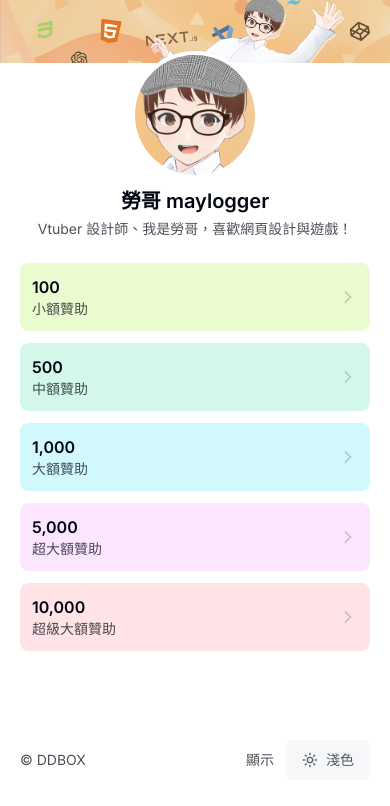
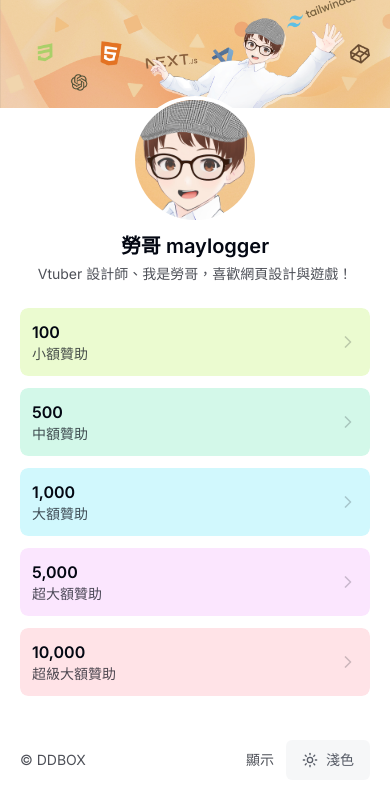
Before and after one commit to the-ddbox/ddbox-donate, a Next.js app: page / in a window 390 px wide. Shown: the top 806 px of the page. Built offline with nearby package versions, Linux system fonts and the light colour scheme.

Commit message:
update design

```diff
--- a/app/page.tsx
+++ b/app/page.tsx
@@ -44,14 +44,14 @@ const donateLevel = [
 const amoutGroup = {
   animate: {
     transition: {
-      staggerChildren: 0.075,
+      staggerChildren: 0.1,
     },
   },
 }
 
 const amoutItem = {
   init: { opacity: 0 },
-  animate: { opacity: 1 },
+  animate: { opacity: 1, transition: { duration: 0.5 } },
 }
 
 const Profile = () => {
@@ -68,7 +68,7 @@ const Profile = () => {
   return (
     <header className="mb-5">
       <div className="container max-sm:p-0">
-        <div className="relative aspect-[620/100] bg-gray-100 dark:bg-gray-900 sm:rounded-b-2xl overflow-hidden bg-cover bg-center">
+        <div className="relative aspect-[360/100] sm:aspect-[620/100] bg-gray-100 dark:bg-gray-900 sm:rounded-b-2xl overflow-hidden bg-cover bg-center">
           <motion.div
             className="absolute inset-0"
             style={{ y: coverMove, filter: blur, scale: scale }}
@@ -121,7 +121,7 @@ export default function Home() {
             className="rounded-lg sm:rounded-2xl p-3 sm:p-5 sm:first:odd:col-span-2 lg:first:odd:col-span-1 lg:first:odd:row-span-2 relative overflow-hidden group"
           >
             <Link
-              href={`/donate/${item.amout}`}
+              href={`#`}
               className="relative h-full z-20 flex items-center justify-between"
             >
               <div>
```
